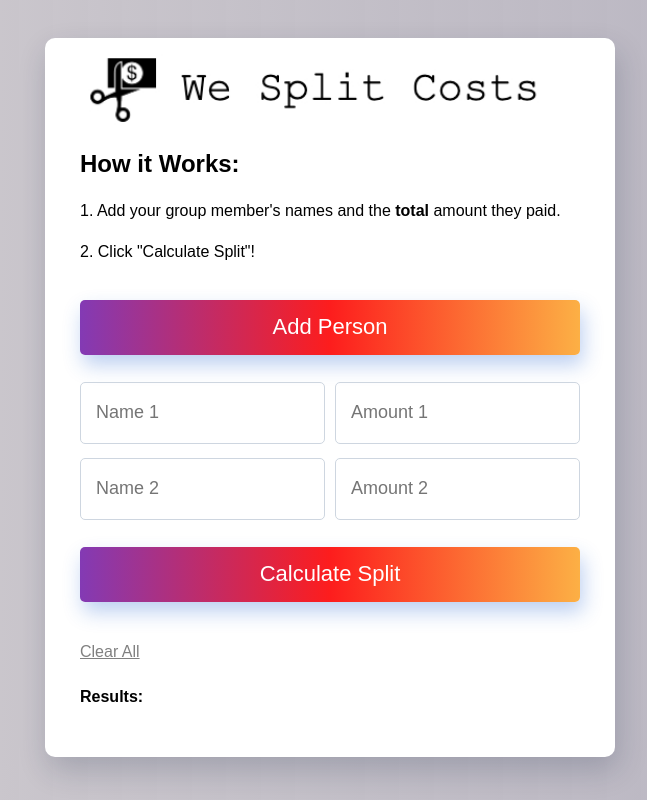
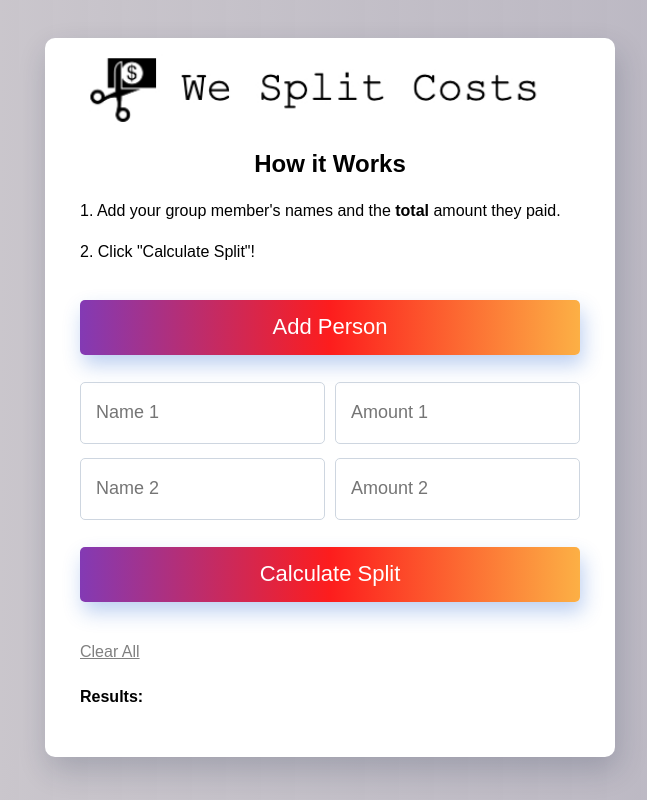
Before and after one commit to realsimont/cost-splitter, a plain HTML site: page cost-splitter.html in a window 1280 px wide. Shown: the whole page, without its empty margins (310-957 px from the left). Drawn offline with Linux system fonts and the light colour scheme.

Commit message:
Changed pressed button colour and centered description header

```diff
--- a/cost-splitter.html
+++ b/cost-splitter.html
@@ -16,7 +16,7 @@
                 <img id="logo" src="./images/we-split-costs-logo.jpg" />
             </div>
             <div id="description-area">
-                <h2 class="description-header">How it Works:</h2>
+                <h2 class="description-header">How it Works</h2>
                 <p class="description">1. Add your group member's names and the <strong>total</strong> amount they paid.</p>
                 <p class="description">2. Click "Calculate Split"!</p>
             </div>
--- a/css/style.css
+++ b/css/style.css
@@ -97,7 +97,7 @@ input[type=text], input[type=number] {
 }
 
 .btn-pressed {
-    background: red !important;
+    background: #ED254E !important;
 }
 
 p, a, h1, h2, h3 {
@@ -106,6 +106,10 @@ p, a, h1, h2, h3 {
 
 .description {
     line-height: 25px;
+}
+
+.description-header {
+    text-align: center;
 }
 
 a {
```
